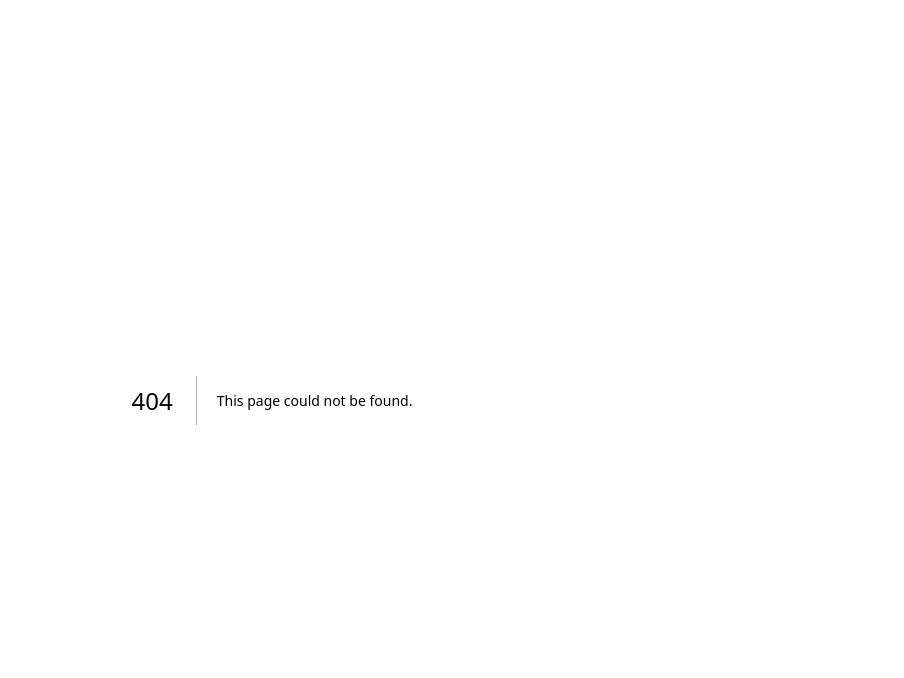
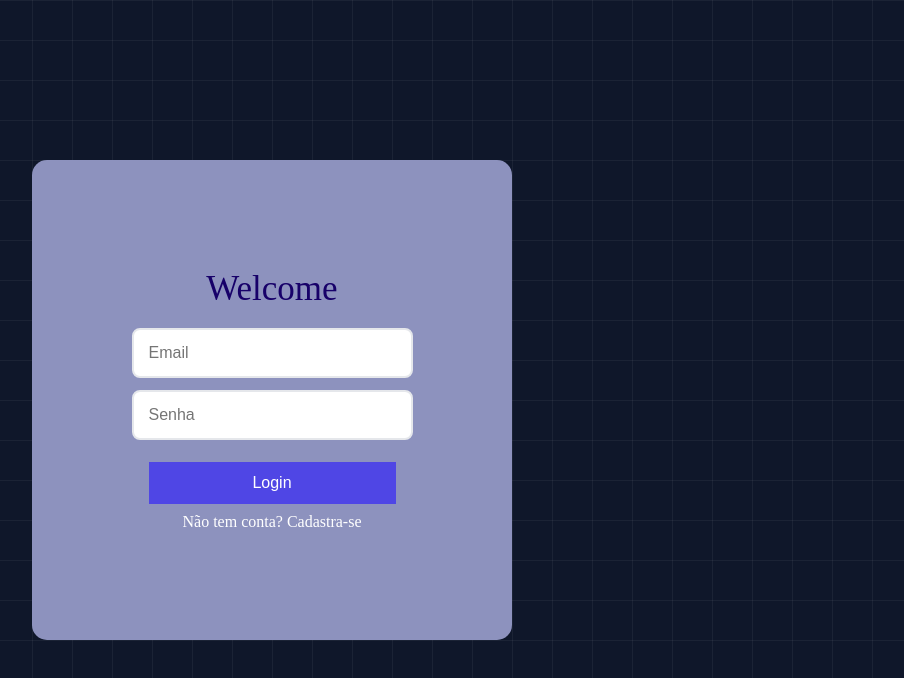
Before and after one commit to walisson27/React-Invest, a Next.js app: page /login/Login-Pagina/Login in a window 1280 px wide. Before the commit this address had no page. Shown: the top 678 px of the page, without its empty margins (368-1272 px from the left). Built offline with nearby package versions, Linux system fonts and the light colour scheme.

Commit message:
fix: melhorando rotas

```diff
--- a/src/pages/index.tsx
+++ b/src/pages/index.tsx
@@ -1,10 +1,10 @@
 // pages/index.tsx
 import { GetServerSideProps } from 'next';
-
+import Logi from './login/Login-Pagina/Login';
 export const getServerSideProps: GetServerSideProps = async (context) => {
   return {
     redirect: {
-      destination: '/login/Login',
+      destination: './login/Login-Pagina/Login',
       permanent: false,
     },
   };
--- a/src/pages/login/Login.tsx
+++ b/src/pages/login/Login-Pagina/Login.tsx
@@ -2,7 +2,7 @@
 import { useState } from "react";
 import Link from "next/link";
 import "./login.css"
-import "../../../reset.css"
+import "../../../../reset.css"
 import { useRouter } from "next/router";
 
 interface UserLogin {
@@ -54,7 +54,7 @@ const Logi = () => {
           onChange={(e) => setSenha(e.target.value)}
         />
         <button onClick={login}>Login</button>
-        <Link className="link-cadatro" href="./cadastro/Cadastro">
+        <Link className="link-cadatro" href="../cadastro/Cadastro">
           Não tem conta? Cadastra-se
         </Link>
       </section>
```
Also changed, not shown: src/pages/login/Login-Pagina/login.css (renamed from src/pages/login/login.css).
